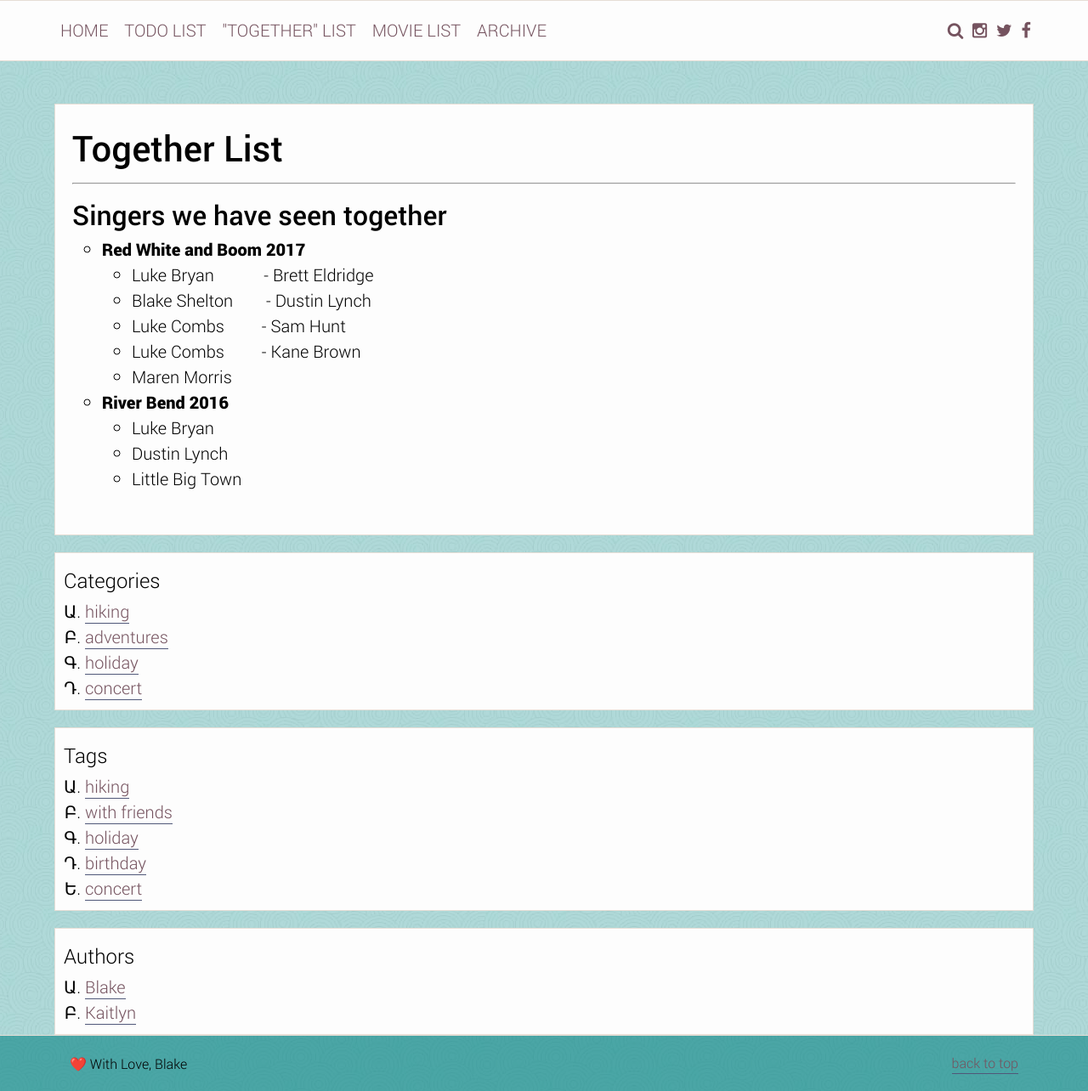
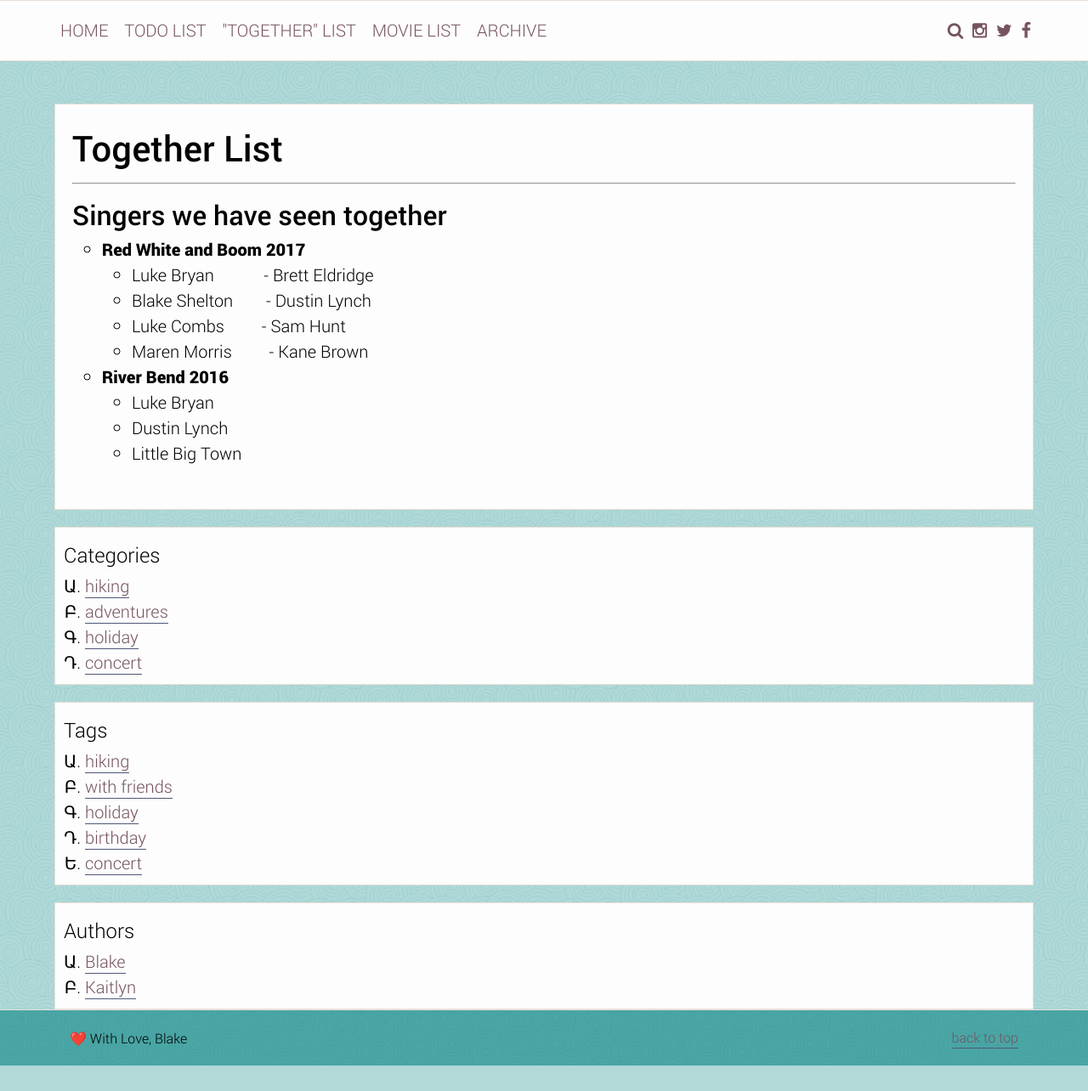
Before and after one commit to HappyBirthdayKait/HappyBirthdayKait.github.io, a Jekyll site: the page built from together-list/index.md, in a window 1280 px wide and 1284 px high. Shown: the whole window at 85% size. Built offline with Jekyll 4.4.1, drawn with Linux system fonts in a browser that asks for light colours.

Commit message:
edit together list

```diff
--- a/together-list/index.md
+++ b/together-list/index.md
@@ -9,8 +9,7 @@
 	- Luke Bryan &nbsp;&nbsp;&nbsp;&nbsp;&nbsp;&nbsp;&nbsp;&nbsp;&nbsp;&nbsp; - Brett Eldridge
 	- Blake Shelton &nbsp;&nbsp;&nbsp;&nbsp;&nbsp;&nbsp; - Dustin Lynch
 	- Luke Combs &nbsp;&nbsp;&nbsp;&nbsp;&nbsp;&nbsp;&nbsp; - Sam Hunt
-	- Luke Combs &nbsp;&nbsp;&nbsp;&nbsp;&nbsp;&nbsp;&nbsp; - Kane Brown
-	- Maren Morris
+	- Maren Morris &nbsp;&nbsp;&nbsp;&nbsp;&nbsp;&nbsp;&nbsp; - Kane Brown
 
 - **River Bend 2016**
 	- Luke Bryan
```
